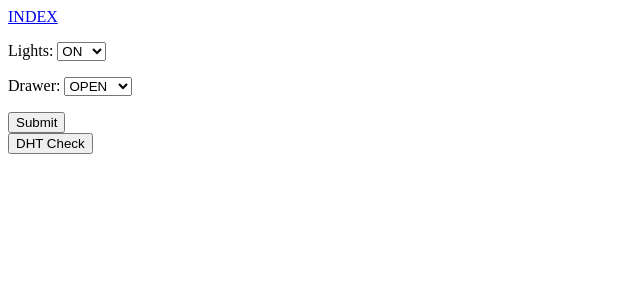
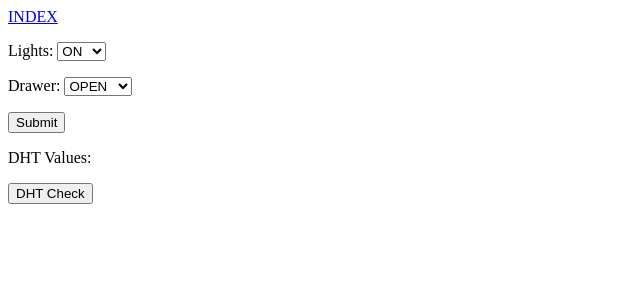
Before and after one commit to Bah-Sheeples/webserverfunds, a PHP site: page / in a window 1280 px wide. Shown: the top 300 px of the page, without its empty margins (0-640 px from the left). Run offline with PHP 8.4, Linux system fonts and the light colour scheme; data that the repository does not hold is empty.

Commit message:
Update index.php

```diff
--- a/Project/index.php
+++ b/Project/index.php
@@ -40,7 +40,7 @@
             <input type="submit">
             </form>
 
-        <p id="hidden" style="display:none"></p>
+        <p id="read">DHT Values:</p>
         <button type="button" onclick="openfile()">DHT Check</button>
 
 
```
